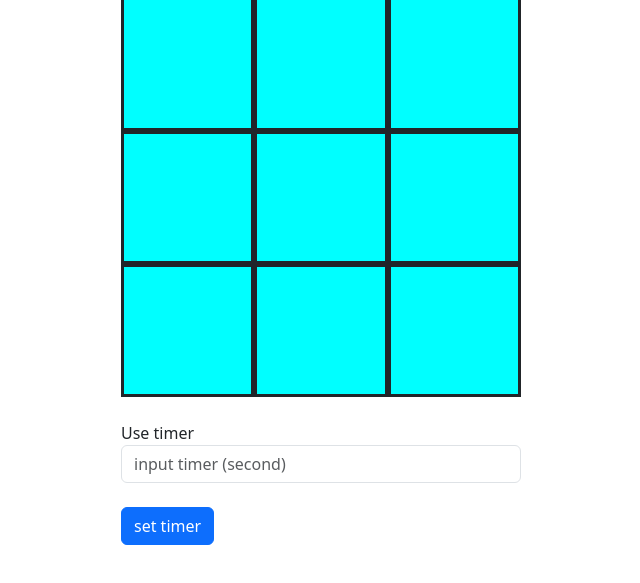
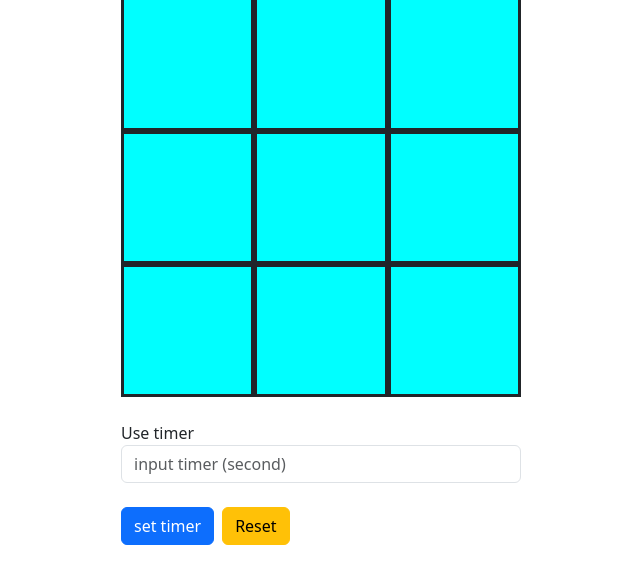
Before and after one commit to KevinAnantha/infiniteTicTacToe, a plain HTML site: page index.html in a window 1280 px wide. Shown: the part 149-732 px from the top of the page, without its empty margins (319-959 px from the left). Drawn offline with nearby package versions, Linux system fonts and the light colour scheme.

Commit message:
add reset button end

```diff
--- a/index.html
+++ b/index.html
@@ -41,7 +41,10 @@
             <label for="timer_value">Use timer</label>
             <input class="form-control" type="number" name="" id="timer_value" placeholder="input timer (second)">
             <br>
-            <button class="btn btn-primary" id="timer_mode" onclick="set_timer()">set timer</button>
+            <div class="container_button">
+                <button class="btn btn-primary mr-2" id="timer_mode" onclick="set_timer()">set timer</button>
+                <button class="btn btn-warning mx-2" onclick="refresh()">Reset</button>
+            </div>
 
         </div>
     </div>
--- a/style.css
+++ b/style.css
@@ -19,6 +19,12 @@ h2{
     width: 100%;
     display: flex;
     justify-content: center;
+}
+
+.container_button{
+    width: 100%;
+    display: flex;
+    justify-content: left;
 }
 
 
```
